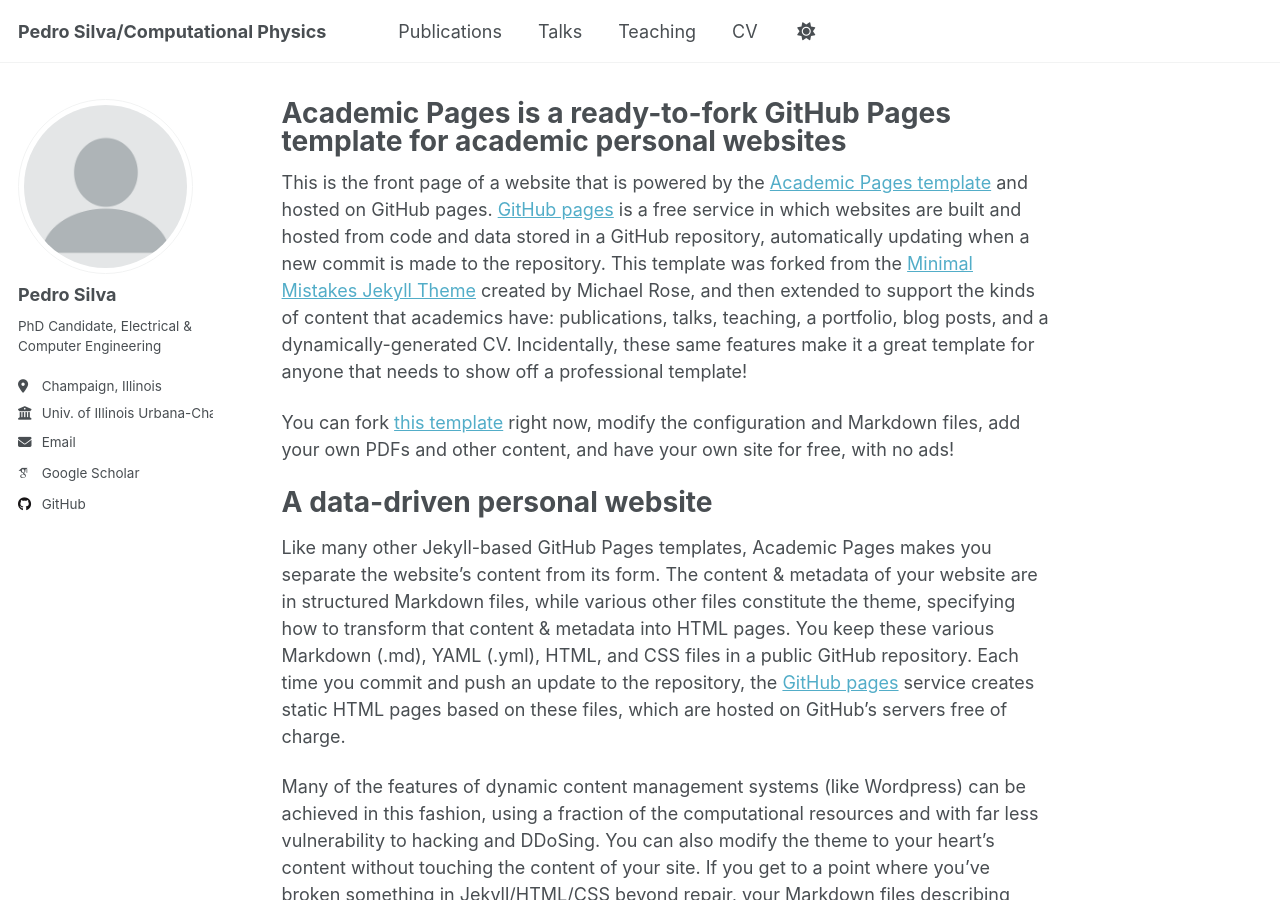
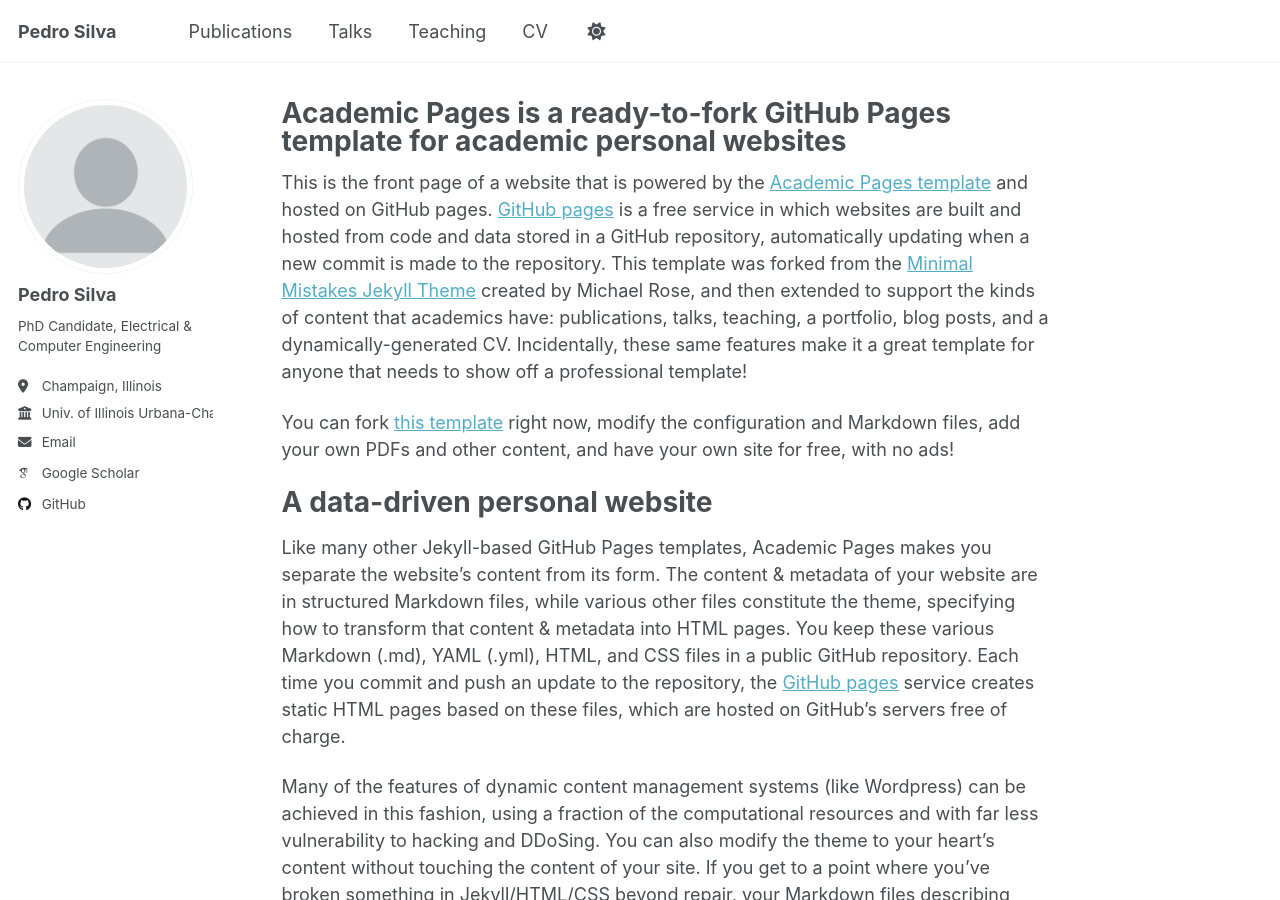
Before and after one commit to pedrocarv/pedrocarv.github.io, a Jekyll site: the page built from _pages/about.md, in a window 1280 px wide and 900 px high. Built offline with Jekyll 4.4.1, drawn with Linux system fonts in a browser that asks for light colours; some web fonts are replaced; a script that is not in the unit is left out.

Commit message:
Update _config.yml

```diff
--- a/_config.yml
+++ b/_config.yml
@@ -9,10 +9,10 @@
 # Basic Site Settings
 locale                   : "en-US"
 site_theme               : "default" # Currently available options are "default", "air"
-title                    : "Pedro Silva/Computational Physics"
+title                    : "Pedro Silva"
 title_separator          : "-"
-name                     : &name "Pedro Silva"
-description              : &description "Research Projects and Activities"   # Update this with a general description of your site, this is the default if not overridden by a page
+name                     : &name
+description              : "Research Projects and Activities"   # Update this with a general description of your site, this is the default if not overridden by a page
 url                      : https://pedrocarv.github.io # The base hostname & protocol for your site e.g. "https://[your GitHub username].github.io",
                                                            # or if you already have some other page hosted on Github then use "https://[your GitHub username].github.io/[Your Repo Name]"
 baseurl                  : "" # the subpath of your site, e.g. "/blog"
```
